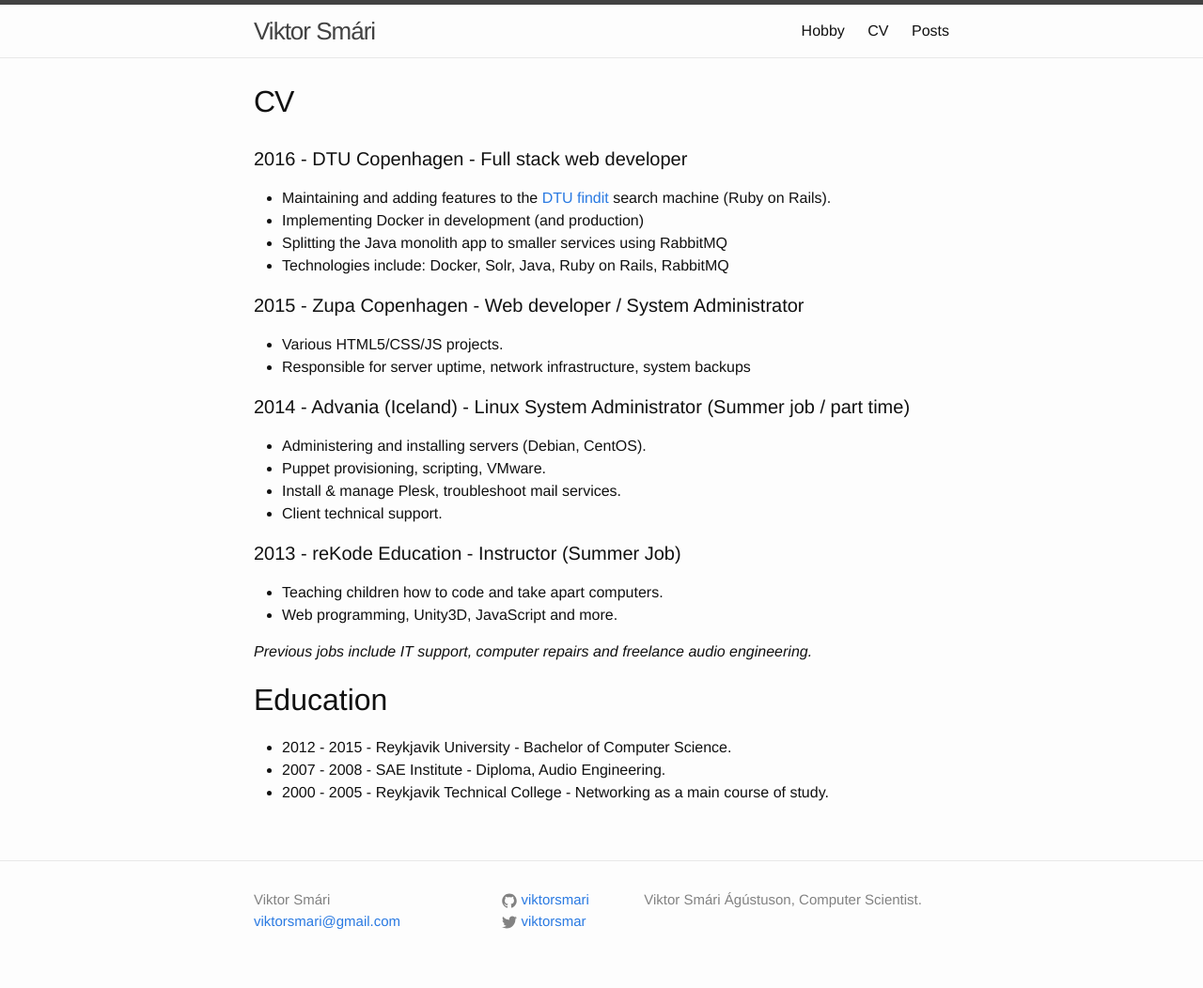
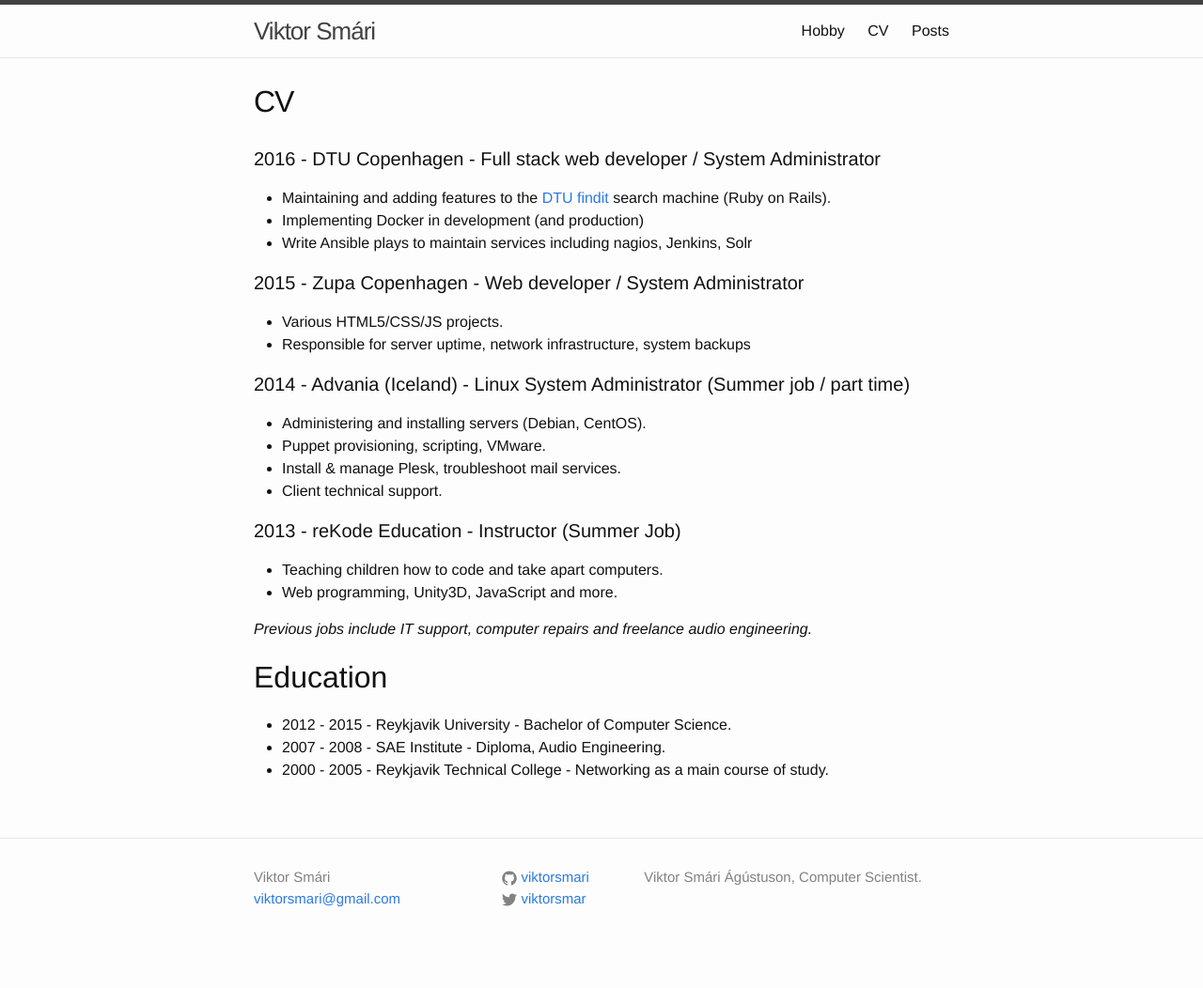
Before and after one commit to viktorsmari/viktorsmari.github.io, a Jekyll site: the page built from index.md, in a window 1280 px wide. Shown: the whole page at 94% size. Built offline with Jekyll 4.4.1, drawn with Linux system fonts in a browser that asks for light colours; after the commit the page ends 1028 px from its top, so only the background shows below that.

Commit message:
Add info

```diff
--- a/index.md
+++ b/index.md
@@ -5,12 +5,11 @@ permalink: /
 ---
 
 
-#### 2016 - DTU Copenhagen - Full stack web developer
+#### 2016 - DTU Copenhagen - Full stack web developer / System Administrator
 
   * Maintaining and adding features to the [DTU findit](http://findit.dtu.dk/) search machine (Ruby on Rails).
   * Implementing Docker in development (and production)
-  * Splitting the Java monolith app to smaller services using RabbitMQ
-  * Technologies include: Docker, Solr, Java, Ruby on Rails, RabbitMQ
+  * Write Ansible plays to maintain services including nagios, Jenkins, Solr
 
 #### 2015 - Zupa Copenhagen - Web developer / System Administrator
   * Various HTML5/CSS/JS projects.
```
